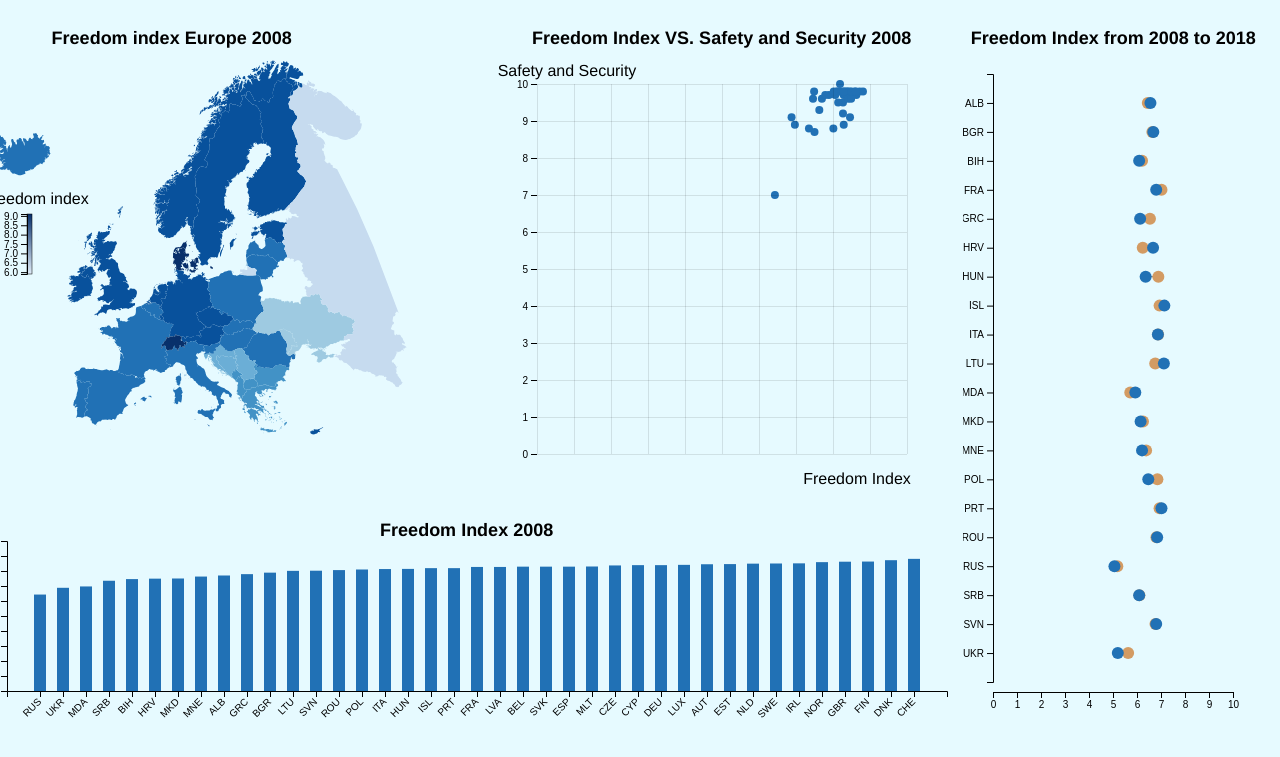
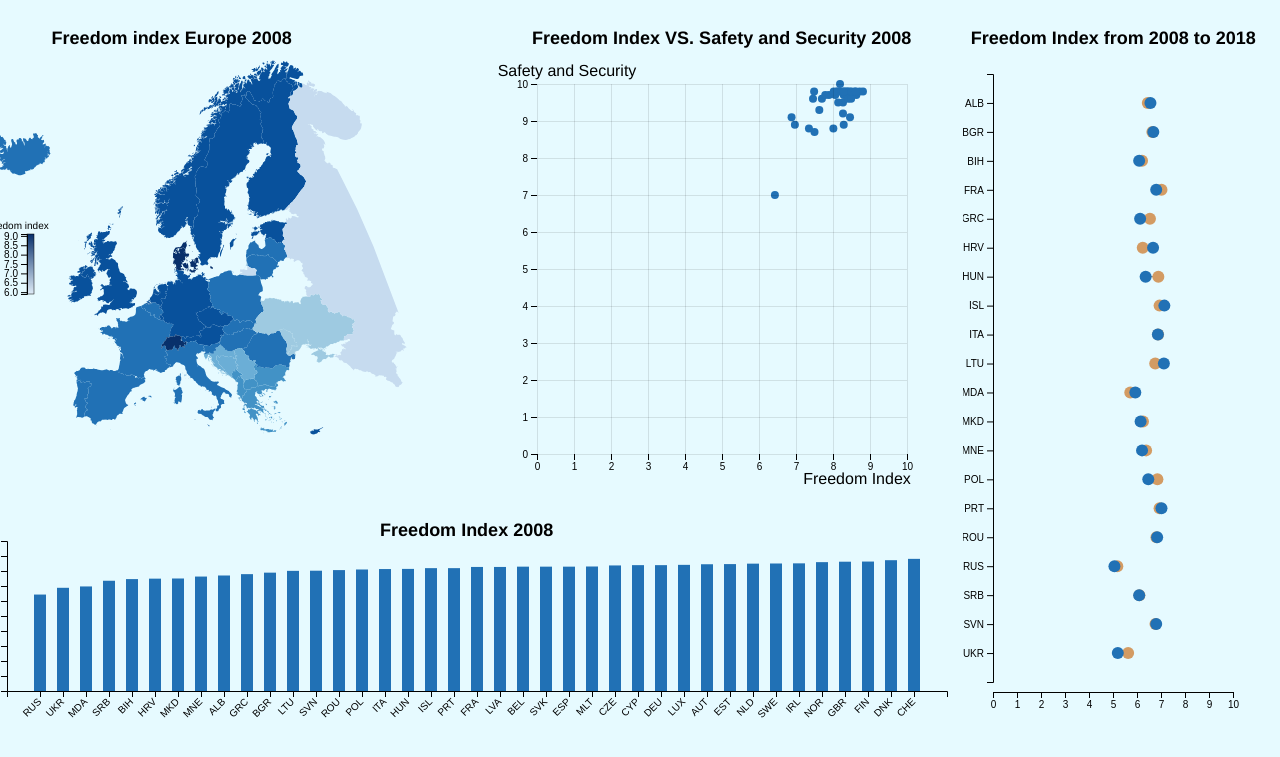
Before and after one commit to ingeraness/InfoVis, a plain HTML site: page index.html in a window 1280 px wide. Shown: the part 77-834 px from the top of the page. After the commit the page ends 800 px from the top, so only its background shows below. Drawn offline with Linux system fonts and the light colour scheme.

Commit message:
fix legend size map

```diff
--- a/script/choropleth.js
+++ b/script/choropleth.js
@@ -79,7 +79,7 @@ function choropleth(update) {
     var l_domain = [min, max];
     var l_margin = 10;
     var l_spacing = 30;
-    var l_height = 5;
+    var l_height = 7;
     var l_width = 60;
     var c_b = d3.scaleSequential(l_domain, d3.interpolateBlues);
     const n_b = Math.min(c_b.domain().length, c_b.range().length);
@@ -118,7 +118,7 @@ function choropleth(update) {
       .style("fill", "url('#grad1')")
       .attr(
         "transform",
-        `translate(${l_margin + 170},${height - l_margin + 40})rotate(270)`
+        `translate(${l_margin + 170},${height - l_margin + 60})rotate(270)`
       );
 
     var l_title = "Freedom index";
@@ -127,8 +127,9 @@ function choropleth(update) {
       .text(l_title)
       .attr(
         "transform",
-        `translate(${l_margin + 125},${height - l_margin - l_width + 30})`
-      );
+        `translate(${l_margin + 125},${height - l_margin - l_width + 55})`
+      )
+      .style("font-size", "10px");
 
     var l_y = d3.scaleLinear().domain([5.9, 9.1]).range([l_width, 0]);
 
@@ -136,7 +137,7 @@ function choropleth(update) {
       .append("g")
       .attr(
         "transform",
-        `translate(${l_margin + 170},${height - l_margin - l_width + 40})`
+        `translate(${l_margin + 170},${height - l_margin - l_width + 60})`
       )
       .call(d3.axisLeft().scale(l_y));
   }
--- a/script/scatterPlot.js
+++ b/script/scatterPlot.js
@@ -43,7 +43,7 @@ function createScatterPlot(data, update) {
 
   xAxis = (g) =>
     g
-      .attr("transform", "translate(0, 460)")
+      .attr("transform", "translate(0, 410)")
       .call(
         d3
           .axisBottom(x)
--- a/style/styles.css
+++ b/style/styles.css
@@ -148,7 +148,7 @@ html,
 body {
   margin: 0;
   height: 100%;
-  /*overflow: hidden;*/
+  overflow: hidden;
   background-color: #e6faff;
 }
 
```
